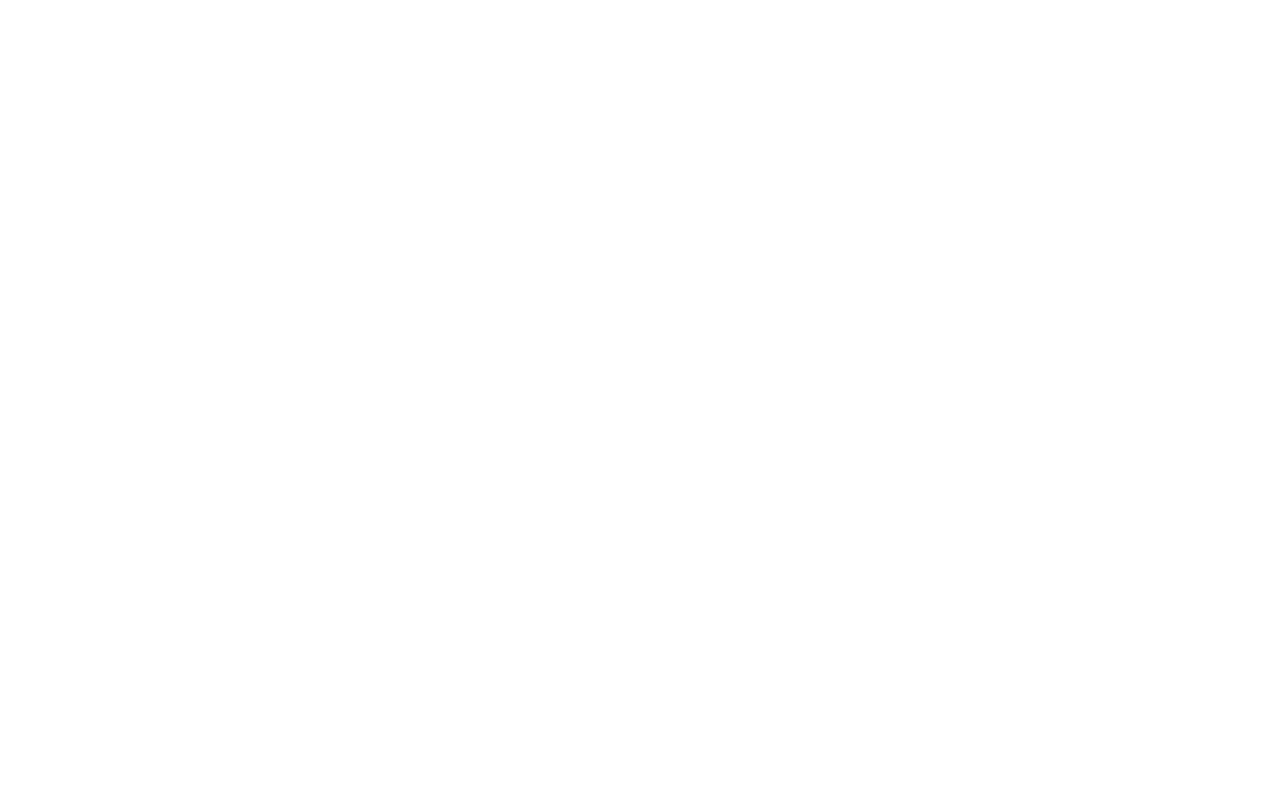
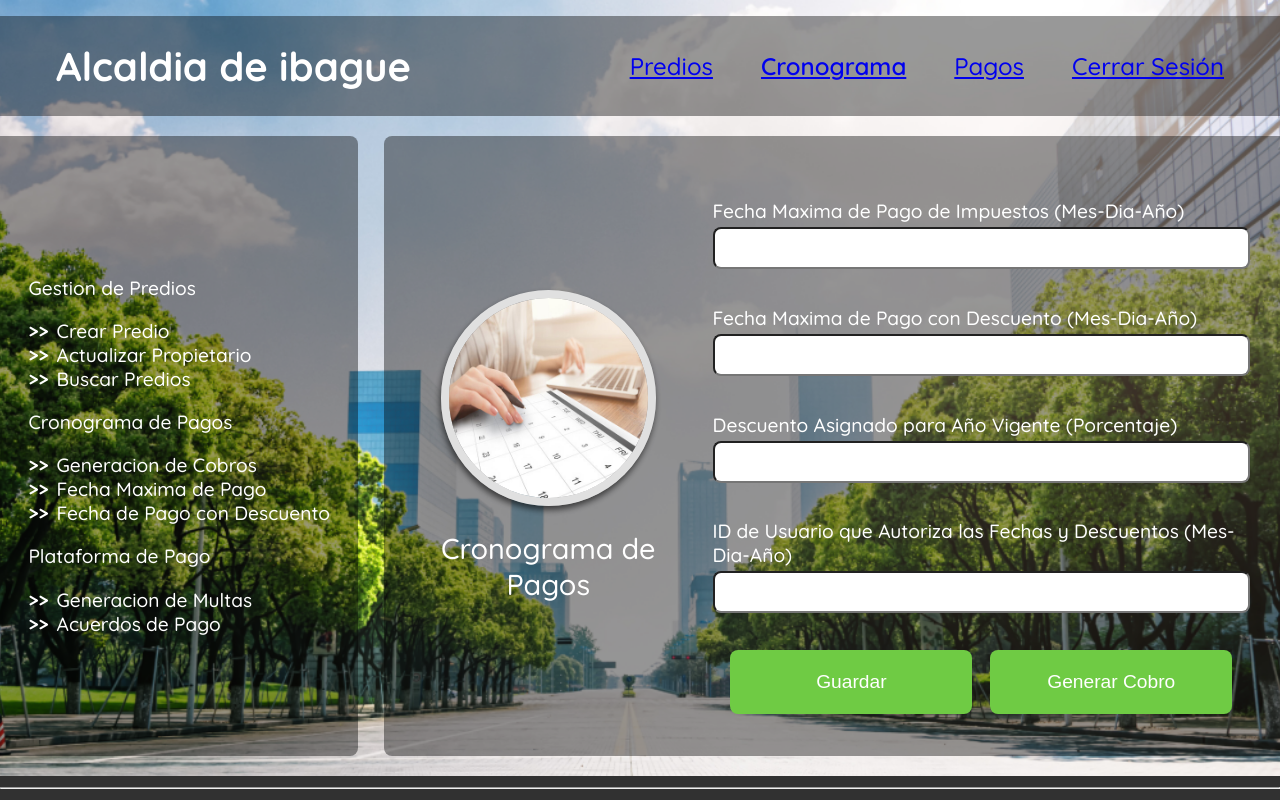
Before and after one commit to Juanmorg1/catastro, a React (Create React App) app: page /CronoPagos in a window 1280 px wide. Before the commit this address had no page. Built offline with nearby package versions, Linux system fonts and the light colour scheme.

Commit message:
Cronograma de Pagos

```diff
--- /dev/null
+++ b/public/css/cronog.css
@@ -0,0 +1,61 @@
+.content_2_crono {
+  width: 70%;
+  height: 100%;
+  background: rgba(0, 0, 0, 0.4);
+  border-radius: 8px 0 0 8px;
+  display: flex;
+  justify-content: space-evenly;
+}
+/* 80% */
+.content_2_crono .image {
+  width: 30%;
+  display: flex;
+  flex-wrap: wrap;
+  align-content: center;
+  justify-content: center;
+  text-align: center;
+}
+
+.image p{
+    font-size: 1.8em;
+}
+
+.image img {
+  width: 80%;
+  height: auto;
+  border-radius: 50%;
+  border: 8px rgb(224, 224, 224) solid;
+  box-shadow: -1px 4px 6px rgba(0, 0, 0, 0.6);
+  margin-bottom: 1.5em;
+}
+
+.content_2_crono .inputs {
+  display: flex;
+  flex-wrap: wrap;
+  align-content: space-around;
+  justify-content: space-evenly;
+  padding: 5% 0;
+  width: 60%;
+}
+
+.inputs div input[type="text"] {
+  width: 100%;
+  font-size: 1.2rem;
+  padding: 0.5rem;
+  margin-top: .2em;
+  border-radius: 8px;
+}
+
+.inputs button {
+  width: 45%;
+  height: 12%;
+  font-size: 1em;
+  border-radius: 8px;
+  margin-bottom: -1.1em;
+  background: rgba(110.94, 202.94, 67.65, 1);
+  color: #fff;
+  border: none;
+}
+.inputs button:hover {
+  background: rgb(74, 184, 23);
+}
--- a/public/index.html
+++ b/public/index.html
@@ -28,6 +28,7 @@
     <link rel="stylesheet" href="%PUBLIC_URL%/css/index.css">
     <link rel="stylesheet" href="%PUBLIC_URL%/css/home.css">
     <link rel="stylesheet" href="%PUBLIC_URL%/css/gestPred.css">
+    <link rel="stylesheet" href="%PUBLIC_URL%/css/cronog.css">
   </head>
   <body>
     <noscript>You need to enable JavaScript to run this app.</noscript>
--- /dev/null
+++ b/src/CronoPagos.jsx
@@ -0,0 +1,81 @@
+import { Link } from "react-router-dom";
+
+function CronoPagos() {
+  return (
+    <div className="container">
+      <header class="index_home">
+        <h1 class="title">Alcaldia de ibague</h1>
+        <nav class="navbar subtitle">
+          <Link to="/gestPredios" className="">
+            Predios
+          </Link>
+          <Link to="/CronoPagos" className="active">
+            Cronograma
+          </Link>
+          <Link to="/home" className="">
+            Pagos
+          </Link>
+          <Link to="/home" className="">
+            Cerrar Sesión
+          </Link>
+        </nav>
+      </header>
+      <section className="content">
+        <section className="content_1">
+          <dl className="txt">
+            <dt>Gestion de Predios</dt>
+            <dd>Crear Predio</dd>
+            <dd>Actualizar Propietario</dd>
+            <dd>Buscar Predios</dd>
+            <dt>Cronograma de Pagos</dt>
+            <dd>Generacion de Cobros</dd>
+            <dd>Fecha Maxima de Pago</dd>
+            <dd>Fecha de Pago con Descuento</dd>
+            <dt>Plataforma de Pago</dt>
+            <dd>Generacion de Multas</dd>
+            <dd>Acuerdos de Pago</dd>
+          </dl>
+        </section>
+        <section className="content_2_crono">
+          <div className="image">
+            <img src="img/cronograma.jpg" alt="" />
+            <p className="">Cronograma de Pagos</p>
+          </div>
+          <div className="inputs txt">
+            <div>
+              <label htmlFor="fechaMax">
+                Fecha Maxima de Pago de Impuestos (Mes-Dia-Año)
+              </label>
+              <input type="text" name="" id="fechaMax" />
+            </div>
+            <div>
+              <label htmlFor="fechaMaxDesc">
+                Fecha Maxima de Pago con Descuento (Mes-Dia-Año)
+              </label>
+              <input type="text" name="" id="fechaMaxDesc" />
+            </div>
+            <div>
+              <label htmlFor="descAñoVigen">
+                Descuento Asignado para Año Vigente (Porcentaje)
+              </label>
+              <input type="text" name="" id="descAñoVigen" />
+            </div>
+            <div>
+              <label htmlFor="idUserAutori">
+                ID de Usuario que Autoriza las Fechas y Descuentos (Mes-Dia-Año)
+              </label>
+              <input type="text" name="" id="idUserAutori" />
+            </div>
+            <button>Guardar</button>
+            <button>Generar Cobro</button>
+          </div>
+        </section>
+      </section>
+      <footer className="foot_2">
+        <hr />
+      </footer>
+    </div>
+  );
+}
+
+export default CronoPagos;
--- a/src/GestPredios.jsx
+++ b/src/GestPredios.jsx
@@ -1,13 +1,23 @@
+import { Link } from "react-router-dom";
+
 function GestPredios() {
   return (
     <div className="container">
       <header class="index_home">
         <h1 class="title">Alcaldia de ibague</h1>
         <nav class="navbar subtitle">
-          <div className="active">Predios</div>
-          <div>Cronograma</div>
-          <div>Pagos</div>
-          <div>Cerrar Sesión</div>
+        <Link to="/gestPredios" className="active">
+            Predios
+          </Link>
+          <Link to="/CronoPagos" className="">
+            Cronograma
+          </Link>
+          <Link to="/home" className="">
+            Pagos
+          </Link>
+          <Link to="/home" className="">
+            Cerrar Sesión
+          </Link>
         </nav>
       </header>
       <section className="content">
--- a/src/Home.jsx
+++ b/src/Home.jsx
@@ -9,7 +9,7 @@
           <Link to="/gestPredios" className="">
             Predios
           </Link>
-          <Link to="/home" className="">
+          <Link to="/CronoPagos" className="">
             Cronograma
           </Link>
           <Link to="/home" className="">
--- a/src/index.js
+++ b/src/index.js
@@ -3,6 +3,7 @@
 import App from './App';
 import Home from './Home'
 import GestPred from './GestPredios'
+import CronoPagos from './CronoPagos';
 import reportWebVitals from './reportWebVitals';
 import {BrowserRouter as Router, Route, Routes} from "react-router-dom";
 
@@ -13,6 +14,7 @@
         <Route exact path="/" element={<App />} />
         <Route path="/home" element={<Home />} />
         <Route path="/gestPredios" element={<GestPred />} />
+        <Route path="/CronoPagos" element={<CronoPagos />} />
       </Routes>
     </Router>
   </React.StrictMode>,
```
Also changed, not shown: public/img/cronograma.jpg (added).
